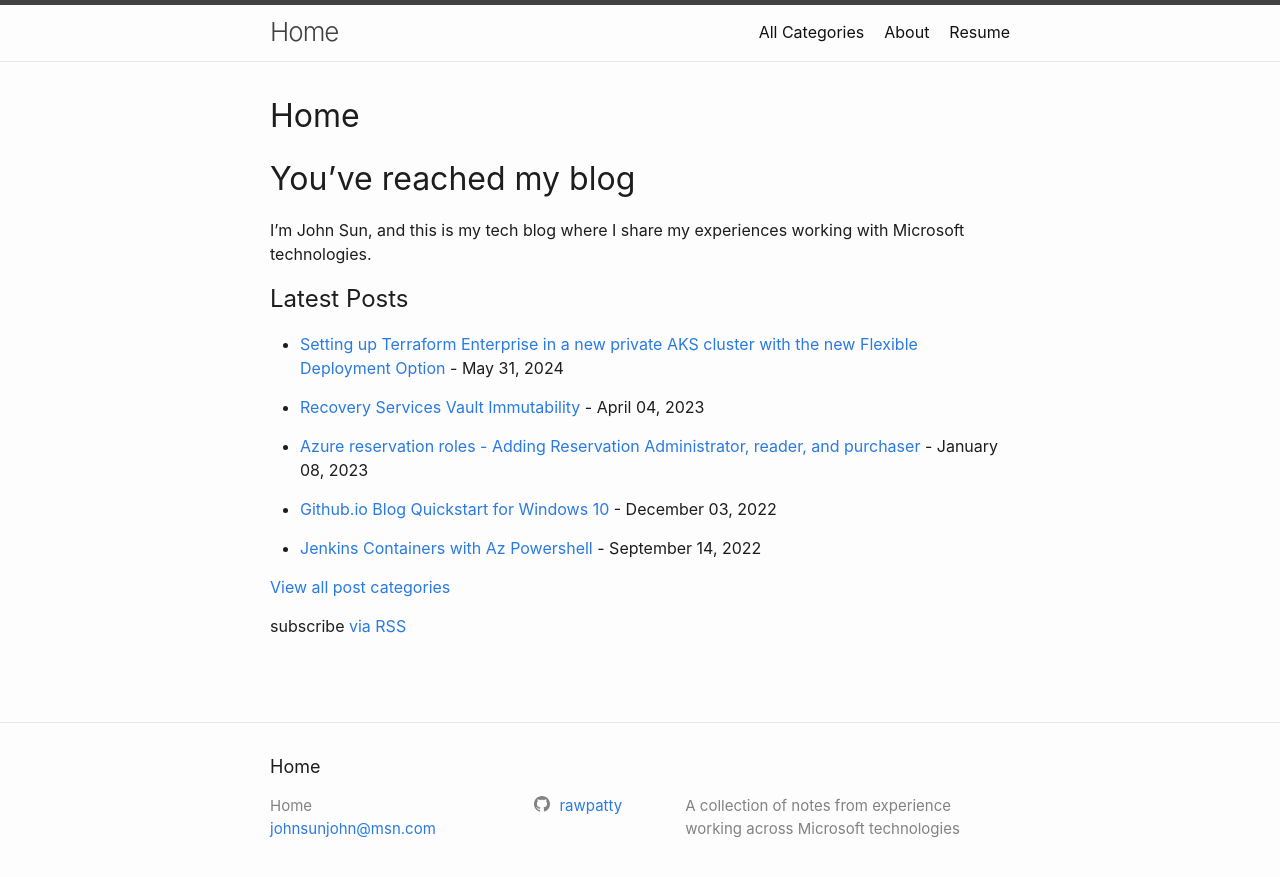
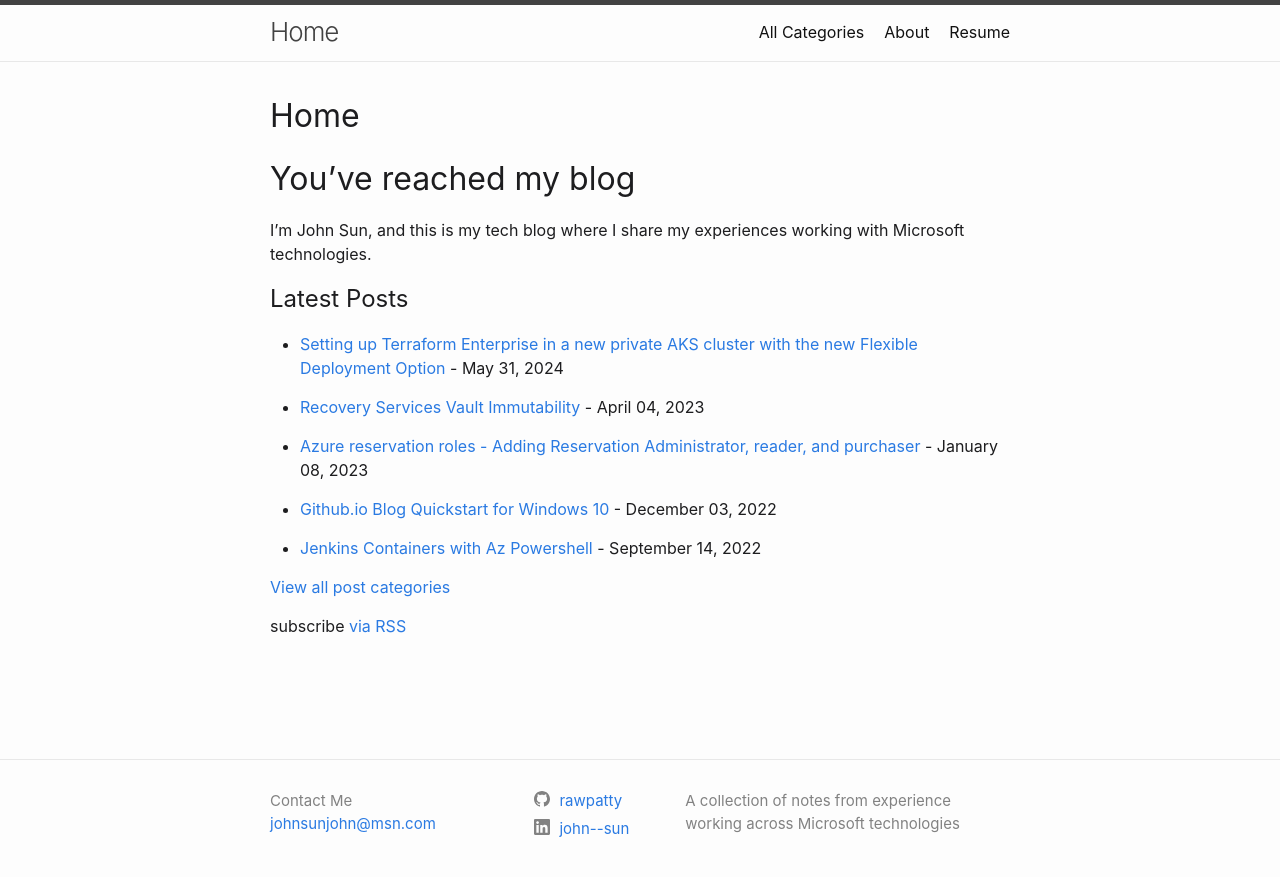
Before and after one commit to RawPatty/rawpatty.github.io, a Jekyll site: the page built from docs/index.md, in a window 1280 px wide. Shown: the top 877 px of the page. Built offline with Jekyll 4.4.1, drawn with Linux system fonts in a browser that asks for light colours.

Commit message:
adding linkedin links and tidying footer

```diff
--- a/docs/_config.yml
+++ b/docs/_config.yml
@@ -24,6 +24,7 @@ description: >- # this means to ignore newlines until "baseurl:"
   A collection of notes from experience working across Microsoft technologies
 baseurl: "" # the subpath of your site, e.g. /blog
 url: "https://rawpatty.github.io/" # the base hostname & protocol for your site, e.g. http://example.com
+linkedin_username: john--sun
 #twitter_username: rawpatty
 github_username:  rawpatty
 
--- a/docs/_includes/footer.html
+++ b/docs/_includes/footer.html
@@ -3,21 +3,16 @@
 
   <div class="wrapper">
 
-    <h2 class="footer-heading">{{ site.title | escape }}</h2>
-
+    <!-- Keep the site title as the footer heading if desired -->
     <div class="footer-col-wrapper">
       <div class="footer-col footer-col-1">
         <ul class="contact-list">
-          <li class="p-name">
-            {%- if site.author -%}
-              {{ site.author | escape }}
-            {%- else -%}
-              {{ site.title | escape }}
-            {%- endif -%}
-            </li>
-            {%- if site.email -%}
-            <li><a class="u-email" href="mailto:{{ site.email }}">{{ site.email }}</a></li>
-            {%- endif -%}
+          <!-- Replace this list item -->
+          <li class="p-name">Contact Me</li>
+          <!-- Keep the email list item as is -->
+          {%- if site.email -%}
+          <li><a class="u-email" href="mailto:{{ site.email }}">{{ site.email }}</a></li>
+          {%- endif -%}
         </ul>
       </div>
 
```
Also changed, not shown: 4 other files.
